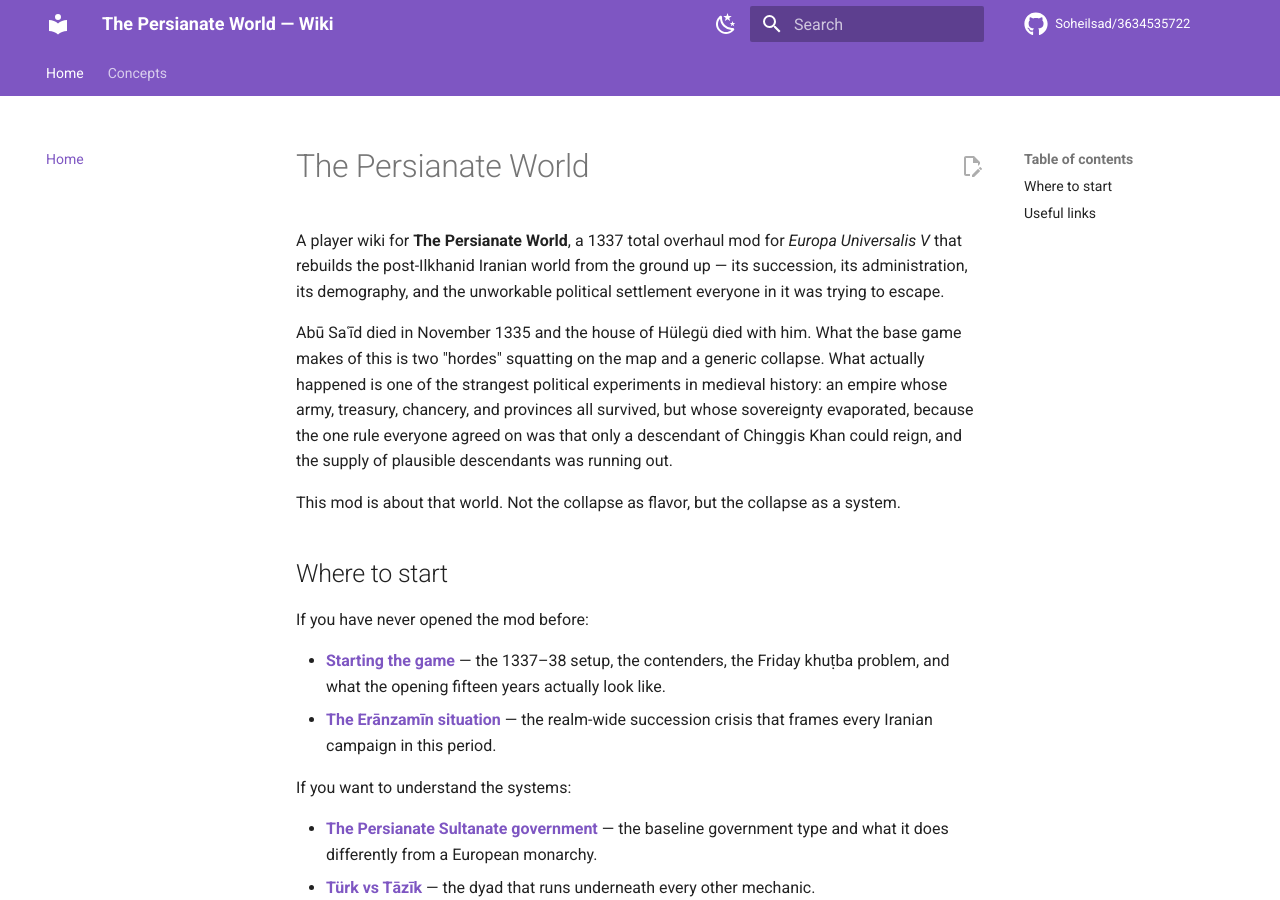
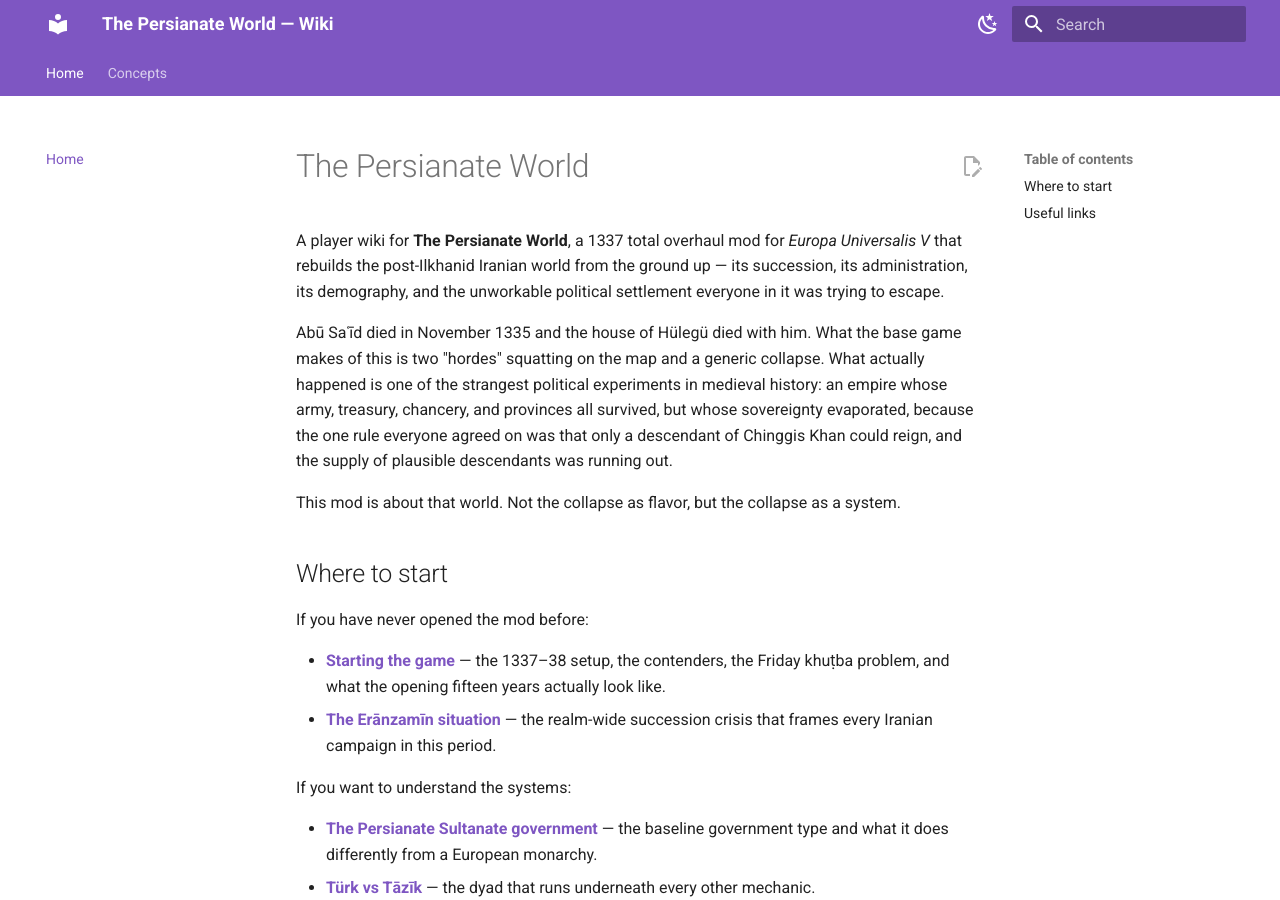
Before and after one commit to Soheilsad/Persianate, an MkDocs documentation site: the page built from wiki/index.md, in a window 1280 px wide and 900 px high. Built offline with MkDocs 1.6.1 and Material for MkDocs 9.7.7, drawn with Linux system fonts in a browser that asks for light colours.

Commit message:
remove own name

```diff
--- a/mkdocs.yml
+++ b/mkdocs.yml
@@ -1,8 +1,6 @@
 site_name: The Persianate World — Wiki
 site_description: Player wiki for The Persianate World, a mod for Europa Universalis V.
-site_url: https://soheilsad.github.io/Persianate/
-repo_url: https://soheilsad.github.io/Persianate/
-repo_name: Soheilsad/3634535722
+site_url: https://iranshahr.lat
 edit_uri: edit/main/wiki/
 
 docs_dir: wiki
```
